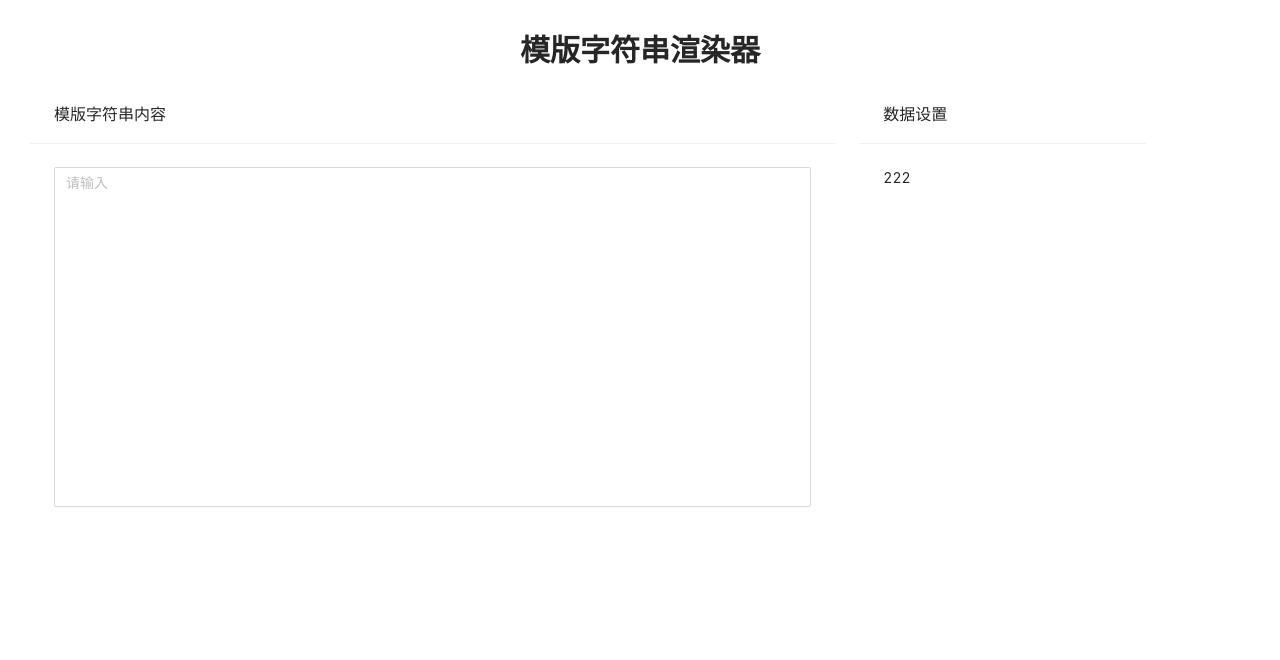
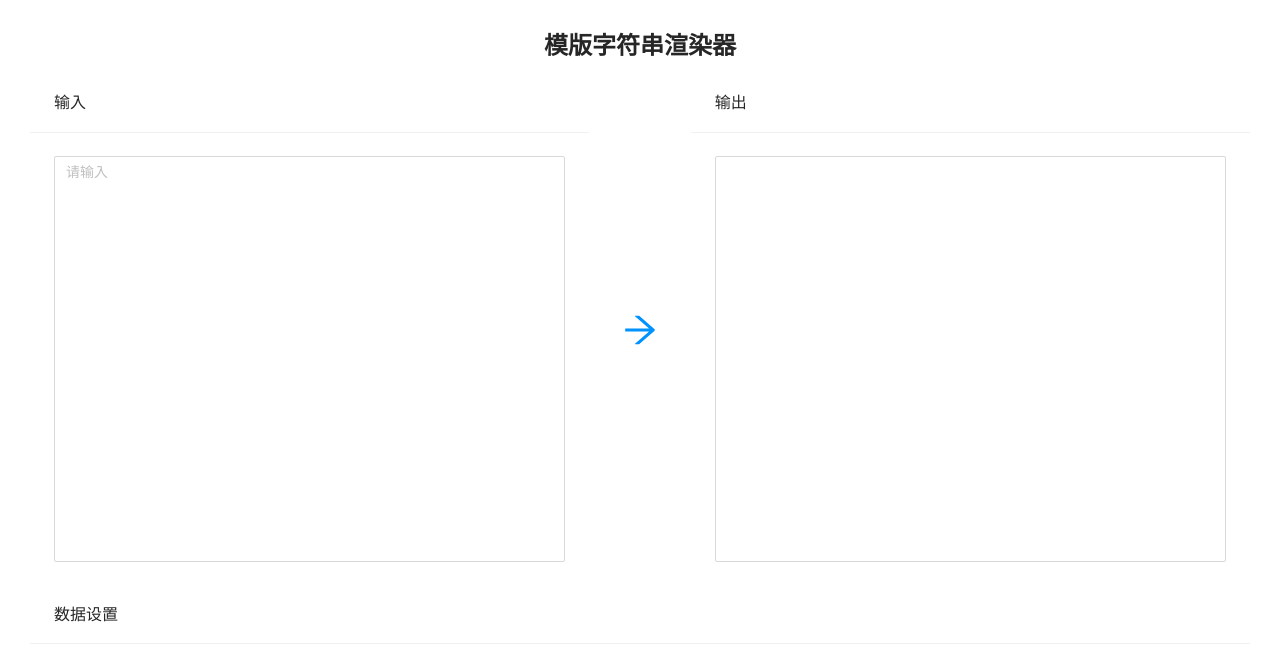
Before and after one commit to lilililee/word-tools, a React (Vite) app: page / in a window 1280 px wide. Shown: the top 660 px of the page. Built offline with nearby package versions, Linux system fonts and the light colour scheme.

Commit message:
feat: 完成转化和持久化数据功能

```diff
--- a/index.html
+++ b/index.html
@@ -4,7 +4,7 @@
     <meta charset="UTF-8" />
     <link rel="icon" type="image/svg+xml" href="/src/favicon.svg" />
     <meta name="viewport" content="width=device-width, initial-scale=1.0" />
-    <title>Vite App</title>
+    <title>模版字符串渲染器</title>
   </head>
   <body>
     <div id="root"></div>
--- a/package.json
+++ b/package.json
@@ -8,8 +8,10 @@
     "preview": "vite preview"
   },
   "dependencies": {
+    "@ant-design/icons": "^4.7.0",
     "@monaco-editor/react": "^4.4.5",
     "ace-builds": "^1.5.1",
+    "ahooks": "^3.3.13",
     "antd": "^4.20.6",
     "monaco-editor": "^0.33.0",
     "react": "^18.0.0",
--- a/src/views/TemplaterRender/index.tsx
+++ b/src/views/TemplaterRender/index.tsx
@@ -1,33 +1,105 @@
-import { useState } from 'react'
+import { useState, SyntheticEvent, useEffect } from 'react'
 // import Editor from '@monaco-editor/react'
-import { Typography, Row, Col, Card, Input } from 'antd'
+import { Typography, Row, Col, Card, Input, Form } from 'antd'
+import { ArrowRightOutlined } from '@ant-design/icons'
+import { useLocalStorageState } from 'ahooks'
 // import MonacoEditor from '../../components/MonacoEditor'
 // import AceEditor from '../../components/AceEditor'
 const { Title } = Typography
 const { TextArea } = Input
 
+type TemplaterData = Record<string, string>
+
 function TemplaterRender() {
-  const [template, setTemplate] = useState('')
-  const onTemplateChange = () => {}
+  const [templateInput, setTemplateInput] = useState('')
+  const [templateOutput, setTemplateOutput] = useState('')
+  const [fieldList, setFieldList] = useState([] as string[])
+  const [localTemplateData, setLocalTemplateData] = useLocalStorageState('TemplaterRenderDataRecord', {
+    defaultValue: {} as TemplaterData
+  })
+
+  const [form] = Form.useForm()
+  const initForm = (fieldList: string[]) => {
+    const values = fieldList.reduce(
+      (prev: TemplaterData, field: string) => ({
+        ...prev,
+        [field]: localTemplateData?.[field] || ''
+      }),
+      {}
+    )
+    form.setFieldsValue(values)
+    onValuesChange({}, values)
+  }
+
+  // 找出需要设置数据的字段
+  const onTemplateChange = (e: any) => {
+    setTemplateInput(e.target.value)
+  }
+
+  useEffect(() => {
+    const pattern = /\{(.+?)\}/g
+    const matchRes = templateInput.match(pattern) || []
+    const matchFieldList = matchRes.map((field: string) => field.slice(1, -1).trim())
+    const list = [...new Set(matchFieldList)] as string[]
+    setFieldList(list)
+    initForm(list)
+  }, [templateInput])
+
+  const onValuesChange = (changedFields: TemplaterData, templateData: TemplaterData) => {
+    // 根据模版和数据生成内容
+    let output = templateInput
+    Object.keys(templateData).forEach((key) => {
+      output = output.replace(new RegExp(`{${key}}`, 'g'), templateData[key])
+    })
+    setTemplateOutput(output)
+
+    // 持久化数据
+    setLocalTemplateData({
+      ...localTemplateData,
+      ...templateData
+    })
+  }
 
   return (
     <div className="page templater-render">
       <Row justify="center">
-        <Title level={2}>模版字符串渲染器</Title>
+        <Title level={3}>模版字符串渲染器</Title>
       </Row>
 
-      <Row gutter={24}>
-        <Col span={16}>
-          <Card title="模版字符串内容" bordered={false}>
+      <Row>
+        <Col span={11}>
+          <Card title="输入" bordered={false}>
             {/* <MonacoEditor></MonacoEditor> */}
             {/* <AceEditor></AceEditor> */}
             {/* <Editor height="90vh" defaultLanguage="javascript" defaultValue="// some comment" onChange={handleEditorChange} /> */}
-            <TextArea placeholder="请输入" autoSize={{ minRows: 15, maxRows: 40 }} />
+            <TextArea value={templateInput} placeholder="请输入" autoSize={{ minRows: 18, maxRows: 18 }} onChange={(e: any) => setTemplateInput(e.target.value)} />
           </Card>
         </Col>
-        <Col span={6}>
+        <Col span={2}>
+          <Row justify="center" align="middle" style={{ height: '100%' }}>
+            <ArrowRightOutlined style={{ fontSize: '36px', color: '#0092ff' }} />
+          </Row>
+        </Col>
+        <Col span={11}>
+          <Card title="输出" bordered={false}>
+            <TextArea value={templateOutput} placeholder="" autoSize={{ minRows: 18, maxRows: 18 }} onChange={onTemplateChange} />
+          </Card>
+        </Col>
+      </Row>
+      <Row>
+        <Col span={24}>
           <Card title="数据设置" bordered={false}>
-            222
+            <Form name="basic" form={form} labelCol={{ span: 10 }} wrapperCol={{ span: 14 }} onValuesChange={onValuesChange}>
+              <Row>
+                {fieldList.map((field: string) => (
+                  <Col span={6} key={field} style={{ marginTop: 4 }}>
+                    <Form.Item label={field} name={field} rules={[{ required: true, message: `请输入 ${field}` }]}>
+                      <Input />
+                    </Form.Item>
+                  </Col>
+                ))}
+              </Row>
+            </Form>
           </Card>
         </Col>
       </Row>
```
Also changed, not shown: 4 other files (tests, documents, lock files or other folders).
